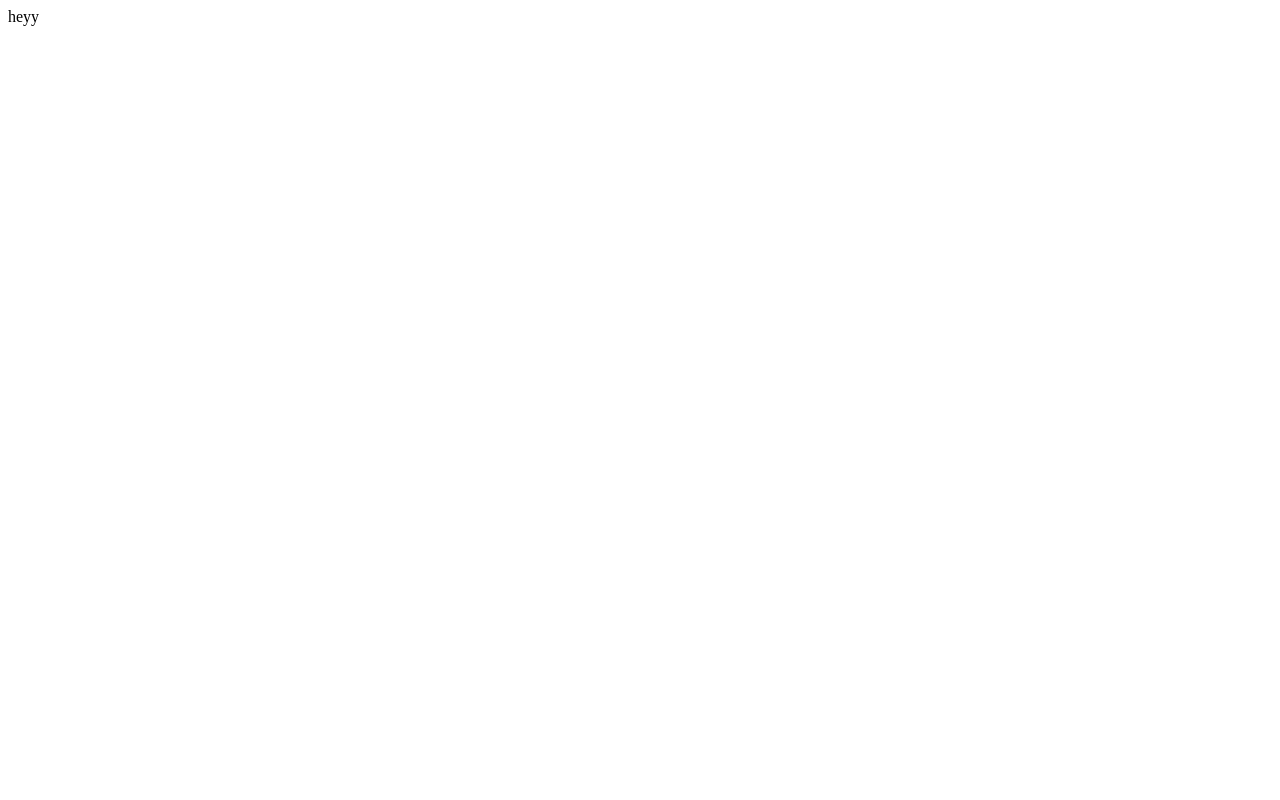
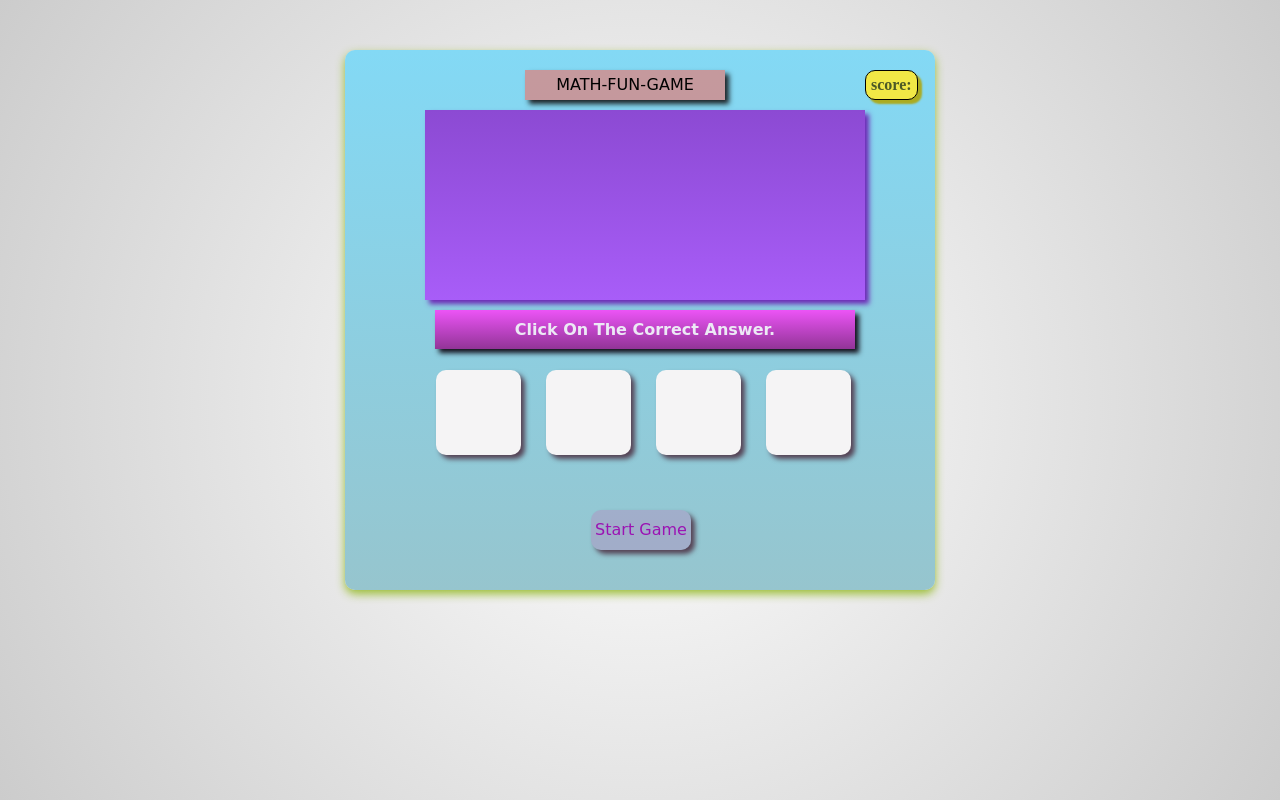
Before and after one commit to parul395/math-fun-game, a plain HTML site: page index.html in a window 1280 px wide. Drawn offline with Linux system fonts and the light colour scheme.

Commit message:
Update index.html

```diff
--- a/index.html
+++ b/index.html
@@ -1 +1,80 @@
-heyy
+<!DOCTYPE html>
+<html>
+<head lang="en">
+
+    <title>Math Game</title>
+     <meta charset="utf-8">
+    <meta name="viewport" content="width=device-width, initial-scale=1, user-scalable=yes">
+    <link rel="stylesheet" href="styling.css">
+    <style>
+        #container{
+    height:500px;
+    width:550px;
+    background:linear-gradient(#83d9f5,#96c5ce);
+           margin:100px auto;
+            padding:20px;
+            border-radius:10px;
+            box-shadow:0px 4px 10px #9cbe35 ;
+            position: relative;
+            bottom:50px;
+}
+        #score{
+
+    border: 1px solid black;
+
+}
+    </style>
+       </head>
+
+<body>
+   <div id="container">
+       <div id="head">
+       MATH-FUN-GAME</div>
+       <div id="score">
+           score:<span id="val"> </span>
+       </div >
+       <div id="Correct">
+           Correct
+       </div>
+       <div id="wrong">
+           Try Again
+       </div>
+       <div id="ques">
+
+       </div>
+       <div id="ins">
+           Click On The Correct Answer.
+       </div>
+       <div id="choice">
+           <div id="b1" class="s">
+               </div>
+               <div id="b2" class="s">
+
+                   </div>
+                   <div id="b3" class="s">
+                       </div>
+                       <div id="b4" class="s">
+                           </div>
+           <div id="startre">
+              Start Game
+           </div>
+       <div id="time">
+           Time Remaining: <span id="trr">0</span> seconds</div>
+
+
+       </div>
+       <div id="over">
+
+       </div>
+
+    </div>
+    <script src="script.js">
+    </script>
+
+
+
+
+
+
+    </body>
+</html>
```
